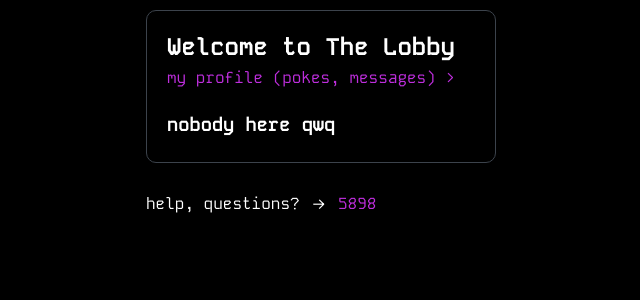
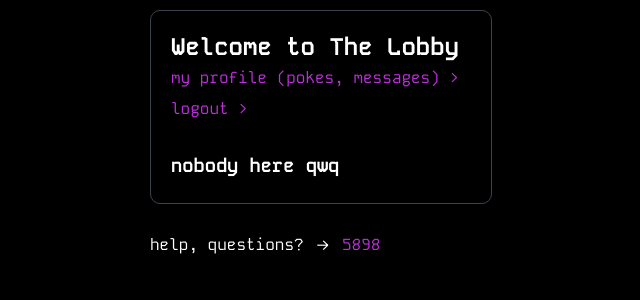
Before and after one commit to klegul/uwu.dating, a Flask app: page / in a window 1280 px wide. Shown: the top 300 px of the page, without its empty margins (319-959 px from the left). Run offline with Flask 3, Linux system fonts and the light colour scheme; the visitor is signed in with stand-in values (Sample User, id 1); data comes from the database, SQL or seed files in the repository.

Commit message:
Add logout

```diff
--- a/uwu_dating/bp/lobby.py
+++ b/uwu_dating/bp/lobby.py
@@ -1,11 +1,10 @@
 from typing import List, Dict
 
-from flask import render_template, request, g, Blueprint
+from flask import render_template, request, Blueprint
 from flask_socketio import emit, SocketIO
 
 from uwu_dating.bp.user import user_required
-from uwu_dating.db import user_exists, get_users, get_user, get_user_answers, count_questions
-from uwu_dating.model import User
+from uwu_dating.db import user_exists, get_user
 from uwu_dating.utils import get_user_score
 
 bp = Blueprint('lobby', __name__)
--- a/uwu_dating/bp/user.py
+++ b/uwu_dating/bp/user.py
@@ -57,6 +57,12 @@ def create():
 
     return render_template('user/create.html')
 
+@bp.route('/logout', methods=['GET'])
+def logout():
+    session.clear()
+    return redirect(url_for('welcome.index'))
+
+
 @bp.route('/profile/<int:id>', methods=['GET'])
 @user_required
 def profile(id: int):
--- a/uwu_dating/static/style.css
+++ b/uwu_dating/static/style.css
@@ -135,6 +135,15 @@ a {
     margin-right: 20px;
 }
 
+.column {
+    display: flex;
+    flex-direction: column;
+}
+
+.column a {
+    margin-bottom: 10px;
+}
+
 .message-sender {
     margin: 0;
 }
--- a/uwu_dating/templates/lobby.html
+++ b/uwu_dating/templates/lobby.html
@@ -63,8 +63,9 @@
 
 {% block content %}
     <h1>Welcome to The Lobby</h1>
-    <div class="actions">
+    <div class="column">
         <a href="/user/me">my profile (pokes, messages) ></a>
+        <a href="/user/logout">logout ></a>
     </div>
     <div class="new-things" id="new-things">
     </div>
```
